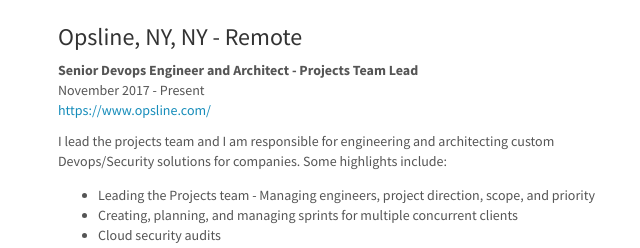
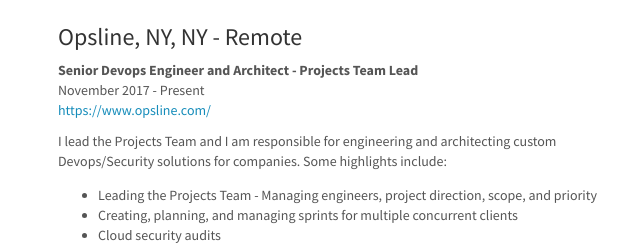
Before and after one commit to Zeerg/Dockerized-Resume-Builder, a plain HTML site: page docs/index.html in a window 1280 px wide. Shown: the part 842-1090 px from the top of the page, 402-1042 px from the left. Drawn offline with nearby package versions, Linux system fonts and the light colour scheme.

Commit message:
adding consistent formatting

```diff
--- a/docs/index.html
+++ b/docs/index.html
@@ -220,11 +220,11 @@
                 <a href="https://www.opsline.com/">https://www.opsline.com/</a>
               </p>
 
-              <p>I lead the projects team and I am responsible for engineering and architecting custom Devops/Security solutions for companies. Some highlights include:</p>
+              <p>I lead the Projects Team and I am responsible for engineering and architecting custom Devops/Security solutions for companies. Some highlights include:</p>
 
               <ul>
 
-                <li>Leading the Projects team - Managing engineers, project direction, scope, and priority</li>
+                <li>Leading the Projects Team - Managing engineers, project direction, scope, and priority</li>
 
                 <li>Creating, planning, and managing sprints for multiple concurrent clients</li>
 
```
Also changed, not shown: 1 other file.
